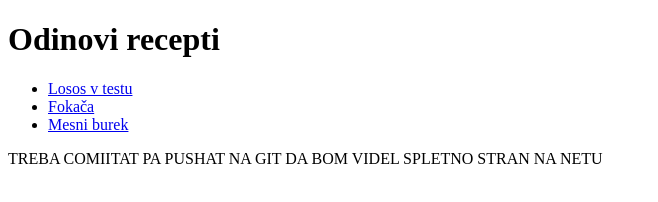
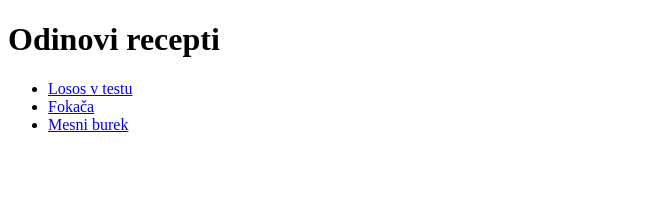
Before and after one commit to borz99/odin-recipes, a plain HTML site: page index.html in a window 1280 px wide. Shown: the whole page, without its empty margins (0-658 px from the left). Drawn offline with Linux system fonts and the light colour scheme.

Commit message:
testiram delovanje git-a

```diff
--- a/index.html
+++ b/index.html
@@ -17,5 +17,3 @@
 
 </body>
 </html>
-
-TREBA COMIITAT PA PUSHAT NA GIT DA BOM VIDEL SPLETNO STRAN NA NETU
```
